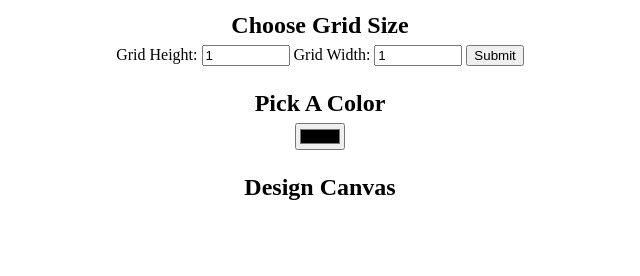
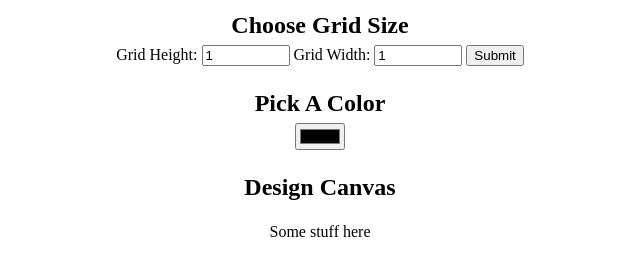
Before and after one commit to kayosoft/Udacity-Pixel-Art-Maker, a plain HTML site: page index.html in a window 1280 px wide. Shown: the part 112-388 px from the top of the page, without its empty margins (320-960 px from the left). Drawn offline with nearby package versions, Linux system fonts and the light colour scheme.

Commit message:
Added div with a paragraph bottom

```diff
--- a/index.html
+++ b/index.html
@@ -21,6 +21,9 @@
     <input type="color" id="colorPicker">
     <h2>Design Canvas</h2>
     <table id="pixel_canvas"></table>
+    <div>
+        <p>Some stuff here</p>
+    </div>
     <script src="script.js"></script>
 </body>
 
```
